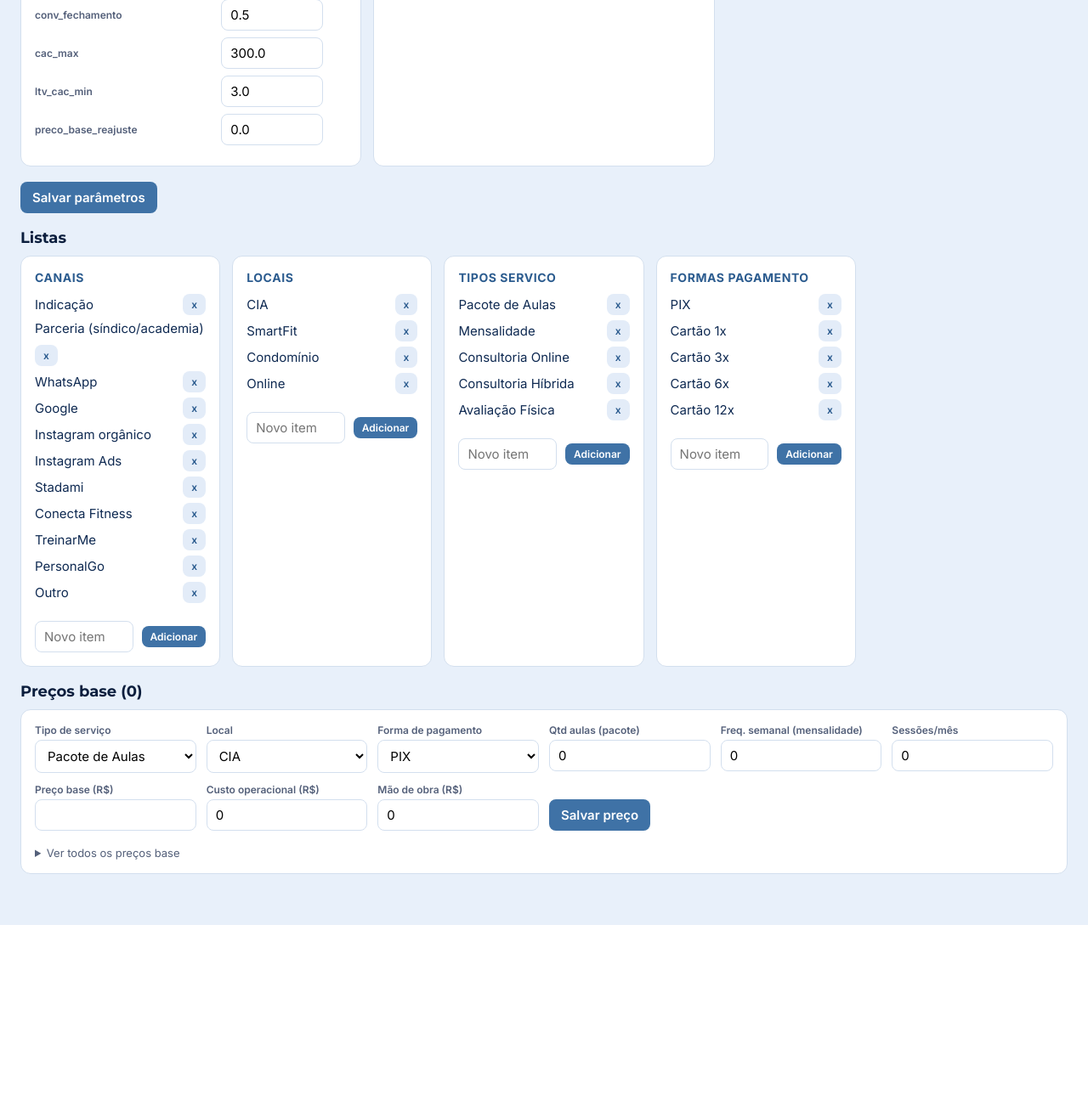
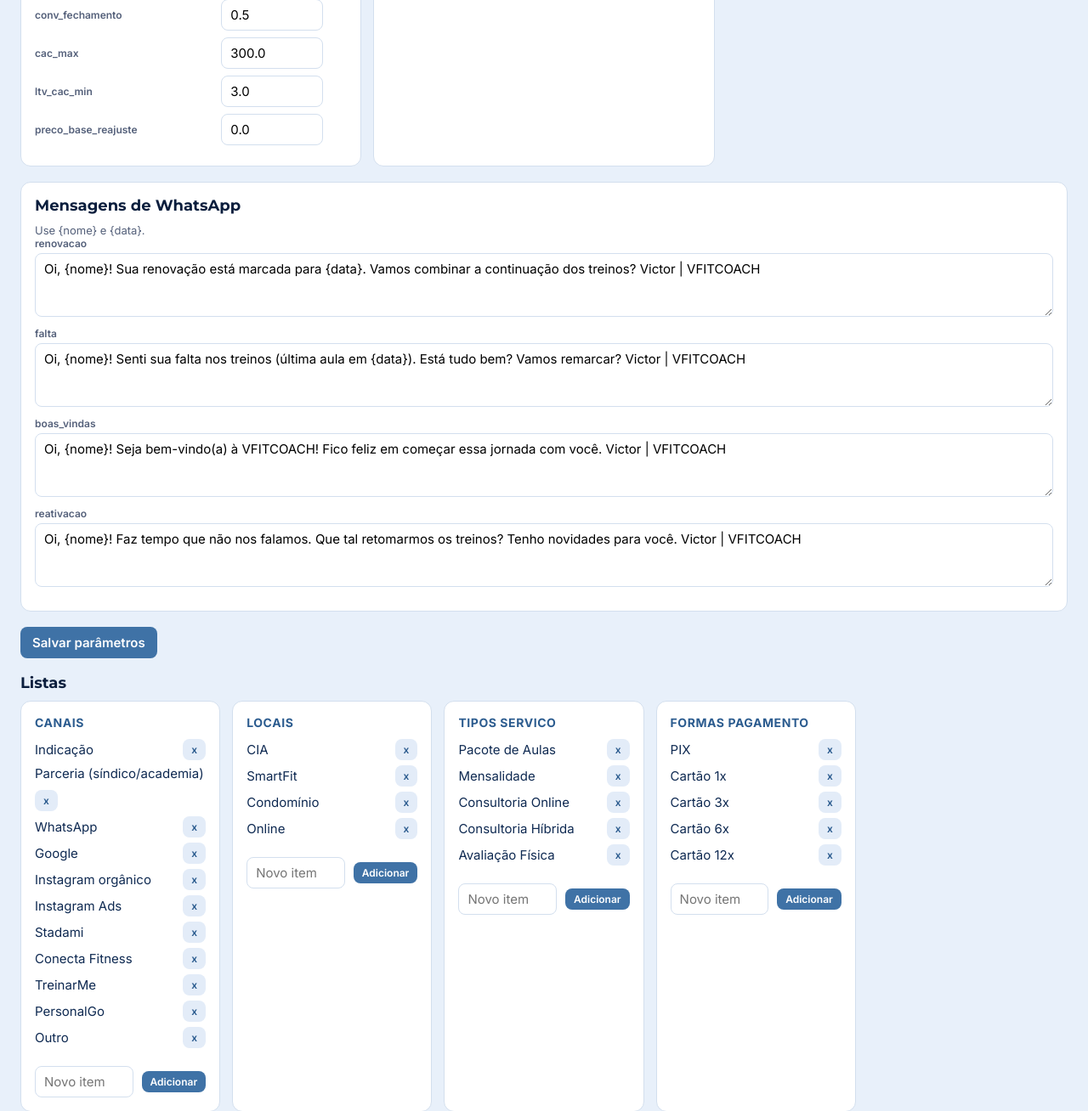
Before and after one commit to UziCelli/claude-code-crm, a FastAPI app: page /configuracoes in a window 1280 px wide. Shown: the part 1550-2858 px from the top of the page at 85% size. Before the commit the page ends 2639 px from the top, so only its background shows below. Run offline with FastAPI, Linux system fonts and the light colour scheme; data comes from the database, SQL or seed files in the repository; data that the repository does not hold is empty.

Commit message:
Item 8: mensagens prontas de WhatsApp
Co-Authored-By: Claude Opus 5.5 <noreply@anthropic.com>

```diff
--- a/app/db.py
+++ b/app/db.py
@@ -13,6 +13,10 @@ MANTER_BACKUPS = 30
 
 # (grupo, chave, valor, valor_texto, ordem) — semeado só se ainda não existir (INSERT OR IGNORE)
 PARAMETROS_INICIAIS = [
+    ("msg_whatsapp", "renovacao", None, "Oi, {nome}! Sua renovação está marcada para {data}. Vamos combinar a continuação dos treinos? Victor | VFITCOACH", 1),
+    ("msg_whatsapp", "falta", None, "Oi, {nome}! Senti sua falta nos treinos (última aula em {data}). Está tudo bem? Vamos remarcar? Victor | VFITCOACH", 2),
+    ("msg_whatsapp", "boas_vindas", None, "Oi, {nome}! Seja bem-vindo(a) à VFITCOACH! Fico feliz em começar essa jornada com você. Victor | VFITCOACH", 3),
+    ("msg_whatsapp", "reativacao", None, "Oi, {nome}! Faz tempo que não nos falamos. Que tal retomarmos os treinos? Tenho novidades para você. Victor | VFITCOACH", 4),
     ("imposto", "DAS", 0.06, None, 1),
     ("taxa_pagamento", "PIX", 0.0, None, 1),
     ("taxa_pagamento", "Cartão 1x", 0.0581, None, 2),
--- a/app/main.py
+++ b/app/main.py
@@ -66,7 +66,20 @@ def num(v, casas=1):
 
 templates.env.filters.update(moeda=moeda, data=data_br, pct=pct, num=num, dia=lambda d: DIAS.get(d, ""),
                              dia_curto=lambda d: DIAS_CURTO.get(d, ""), cor=precos.cor_margem)
-templates.env.globals.update(ETAPAS=ETAPAS, DIAS=DIAS, hoje=lambda: dt.date.today().isoformat())
+def wa(tel, texto=""):
+    """Link do WhatsApp; sem telefone o WhatsApp pede para escolher o contato."""
+    n = "".join(ch for ch in str(tel or "") if ch.isdigit())
+    if len(n) in (10, 11):
+        n = "55" + n
+    return f"https://wa.me/{n}?text={quote(texto or '', safe='')}"
+
+
+def preencher(texto, nome="", data=""):
+    return (texto or "").replace("{nome}", nome or "").replace("{data}", data or "")
+
+
+templates.env.filters["preencher"] = preencher
+templates.env.globals.update(ETAPAS=ETAPAS, DIAS=DIAS, hoje=lambda: dt.date.today().isoformat(), wa=wa)
 
 
 def get_db():
@@ -79,7 +92,8 @@ def get_db():
 
 def render(request, nome, con, **ctx):
     ctx.update(request=request, msg=request.query_params.get("msg"), erro=request.query_params.get("erro"),
-               listas={k: db.lista(con, k) for k in db.LISTAS_INICIAIS}, alertas=alertas(con))
+               listas={k: db.lista(con, k) for k in db.LISTAS_INICIAIS}, alertas=alertas(con),
+               modelos=db.parametros(con, "msg_whatsapp"))
     return templates.TemplateResponse(request, nome, ctx)
 
 
@@ -145,8 +159,8 @@ def alertas(con):
     lim7 = (hoje + dt.timedelta(days=7)).isoformat()
     out = []
 
-    def add(cor, texto, url, tel=None, modelo=None):
-        out.append(dict(grav=GRAV[cor], cor=cor, texto=texto, url=url, tel=tel, modelo=modelo))
+    def add(cor, texto, url, tel=None, modelo=None, nome=None, data=None):
+        out.append(dict(grav=GRAV[cor], cor=cor, texto=texto, url=url, tel=tel, modelo=modelo, nome=nome, data=data))
 
     def s(n):
         return "s" if n > 1 else ""
@@ -156,7 +170,7 @@ def alertas(con):
         venceu = c["data_renovacao"] < h
         add("vermelho" if venceu else "amarelo",
             f"{c['nome']} — renovação {'venceu em' if venceu else 'em'} {data_br(c['data_renovacao'])}",
-            f"/clientes/{c['id']}", c["telefone"], "renovacao")
+            f"/clientes/{c['id']}", c["telefone"], "renovacao", c["nome"], data_br(c["data_renovacao"]))
     nunca = 0
     for c in con.execute("""SELECT c.id, c.nome, c.telefone, c.tipo_servico, MAX(e.data) AS ultima FROM clientes c
                             LEFT JOIN cliente_eventos e ON e.cliente_id=c.id AND e.tipo='aula' AND e.excluido_em IS NULL
@@ -166,7 +180,7 @@ def alertas(con):
         if c["ultima"] is None:
             nunca += 1
         elif c["ultima"] < corte:
-            add("vermelho", f"{c['nome']} — sem aula desde {data_br(c['ultima'])}", f"/clientes/{c['id']}", c["telefone"], "falta")
+            add("vermelho", f"{c['nome']} — sem aula desde {data_br(c['ultima'])}", f"/clientes/{c['id']}", c["telefone"], "falta", c["nome"], data_br(c["ultima"]))
     if nunca:
         add("amarelo", f"{nunca} aluno{s(nunca)} sem nenhuma aula registrada", "/clientes")
     for l in con.execute("""SELECT * FROM leads WHERE excluido_em IS NULL AND etapa NOT IN ('cliente','perdido')
@@ -806,7 +820,8 @@ def configuracoes(request: Request, con=Depends(get_db)):
                for k in db.LISTAS_INICIAIS]
     precos_ = con.execute("SELECT * FROM precos_base ORDER BY tipo_servico, local, forma_pagamento, qtd_aulas, freq_semanal").fetchall()
     ultima = con.execute("SELECT * FROM importacoes ORDER BY id DESC LIMIT 1").fetchone()
-    return render(request, "configuracoes.html", con, grupos=grupos, listas_cfg=listas_, precos=precos_, ultima=ultima,
+    msgs = con.execute("SELECT id, chave, valor_texto FROM parametros WHERE grupo='msg_whatsapp' ORDER BY ordem").fetchall()
+    return render(request, "configuracoes.html", con, grupos=grupos, msgs=msgs, listas_cfg=listas_, precos=precos_, ultima=ultima,
                   planilha=str(db.PLANILHA), planilha_existe=db.PLANILHA.exists())
 
 
@@ -820,6 +835,8 @@ async def configuracoes_salvar(request: Request, con=Depends(get_db)):
                 fmt = form.get(f"f_{pid}", "num")
                 val = _num_br(v)
                 con.execute("UPDATE parametros SET valor=? WHERE id=?", (val / 100 if fmt == "pct" else val, pid))
+            elif k.startswith("t_"):
+                con.execute("UPDATE parametros SET valor_texto=? WHERE id=? AND grupo='msg_whatsapp'", (v, int(k[2:])))
     return voltar("/configuracoes", msg="Parâmetros salvos.")
 
 
--- a/app/templates/_alertas.html
+++ b/app/templates/_alertas.html
@@ -1,5 +1,5 @@
 <ul class="lista-alertas">
   {% for a in alertas %}
-  <li class="{{ a.cor }}"><a href="{{ a.url }}">{{ a.texto }}</a></li>
+  <li class="{{ a.cor }}"><a href="{{ a.url }}">{{ a.texto }}</a>{% if a.modelo %} <a class="btn claro pequeno" href="{{ wa(a.tel, modelos[a.modelo]|preencher(a.nome, a.data)) }}" target="_blank" rel="noopener">WhatsApp</a>{% endif %}</li>
   {% endfor %}
 </ul>
--- a/app/templates/cliente.html
+++ b/app/templates/cliente.html
@@ -6,6 +6,9 @@
   <div class="linha">
     {% for s in ['ativo','pausado','inativo'] if s != c.status %}
     <form method="post" action="/clientes/{{ c.id }}/status" class="inline"><input type="hidden" name="status" value="{{ s }}"><button class="claro pequeno">Marcar {{ s }}</button></form>
+    {% endfor %}
+    {% for k, t in [('renovacao','Renovação'),('falta','Falta'),('boas_vindas','Boas-vindas'),('reativacao','Reativação')] %}
+    <a class="btn claro pequeno" href="{{ wa(c.telefone, modelos[k]|preencher(c.nome, c.data_renovacao|data)) }}" target="_blank" rel="noopener">WhatsApp: {{ t }}</a>
     {% endfor %}
     <a class="btn claro pequeno" href="/simulador?cliente_id={{ c.id }}&local={{ c.local or 'CIA' }}">Nova proposta</a>
     <form method="post" action="/clientes/{{ c.id }}/excluir" class="inline" data-confirmar="Enviar {{ c.nome }} para a lixeira?"><button class="perigo pequeno">Excluir</button></form>
--- a/app/templates/configuracoes.html
+++ b/app/templates/configuracoes.html
@@ -30,6 +30,13 @@
       </div>
       {% endfor %}
     </div>
+    {% endfor %}
+  </div>
+  <div class="card mt">
+    <h2>Mensagens de WhatsApp</h2>
+    <div class="muted">Use {nome} e {data}.</div>
+    {% for m in msgs %}
+    <div class="campo"><label>{{ m.chave }}</label><textarea name="t_{{ m.id }}" rows="3">{{ m.valor_texto }}</textarea></div>
     {% endfor %}
   </div>
   <div class="mt"><button type="submit">Salvar parâmetros</button></div>
--- a/app/templates/leads.html
+++ b/app/templates/leads.html
@@ -12,7 +12,7 @@
     <div class="lead {{ 'atrasado' if l.atrasado }} {{ 'parado' if l.parado }} {{ 'chegou' if destaque|string == l.id|string }} {{ 'cliente' if chave == 'cliente' and destaque|string == l.id|string }}">
       <div class="nome">{{ l.nome }}</div>
       <div class="muted">{{ l.canal_origem }}{% if l.interesse %} · {{ l.interesse }}{% endif %}</div>
-      {% if l.telefone %}<div class="muted"><a href="https://wa.me/55{{ l.telefone|replace(' ','')|replace('-','')|replace('(','')|replace(')','') }}" target="_blank">{{ l.telefone }}</a></div>{% endif %}
+      {% if l.telefone %}<div class="muted"><a href="{{ wa(l.telefone, (modelos.reativacao|preencher(l.nome)) if chave == 'perdido' else '') }}" target="_blank" rel="noopener">{{ l.telefone }}</a></div>{% endif %}
       {% if l.proxima_acao or l.data_proxima_acao %}<div style="margin-top:4px"><span class="tag {{ 'vermelho' if l.atrasado else 'azul' }}">{{ l.proxima_acao or 'Próxima ação' }} · {{ l.data_proxima_acao|data }}</span></div>{% endif %}
       {% if l.parado %}<div style="margin-top:4px"><span class="tag vermelho">parado há {{ l.dias }} dias</span></div>{% endif %}
       {% if l.motivo_perda %}<div class="muted">Motivo: {{ l.motivo_perda }}</div>{% endif %}
```
Also changed, not shown: tests/test_alertas.py (+11 -0 lines).
